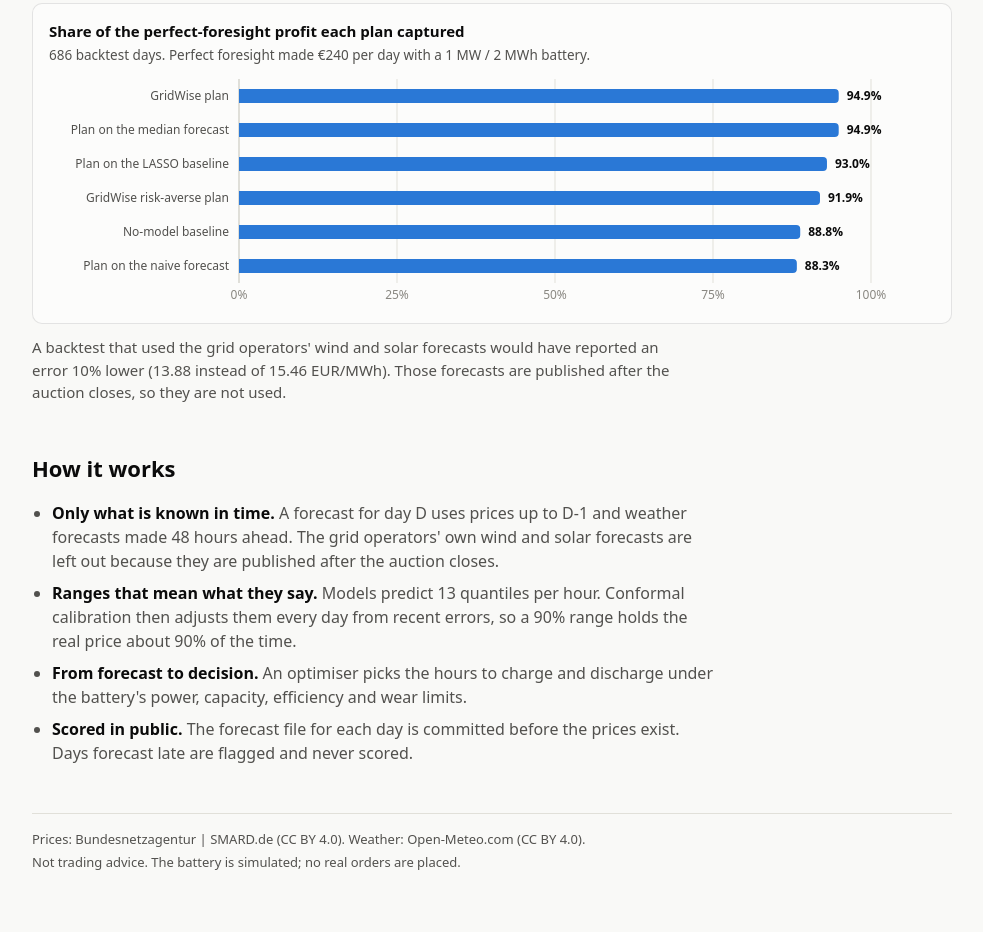
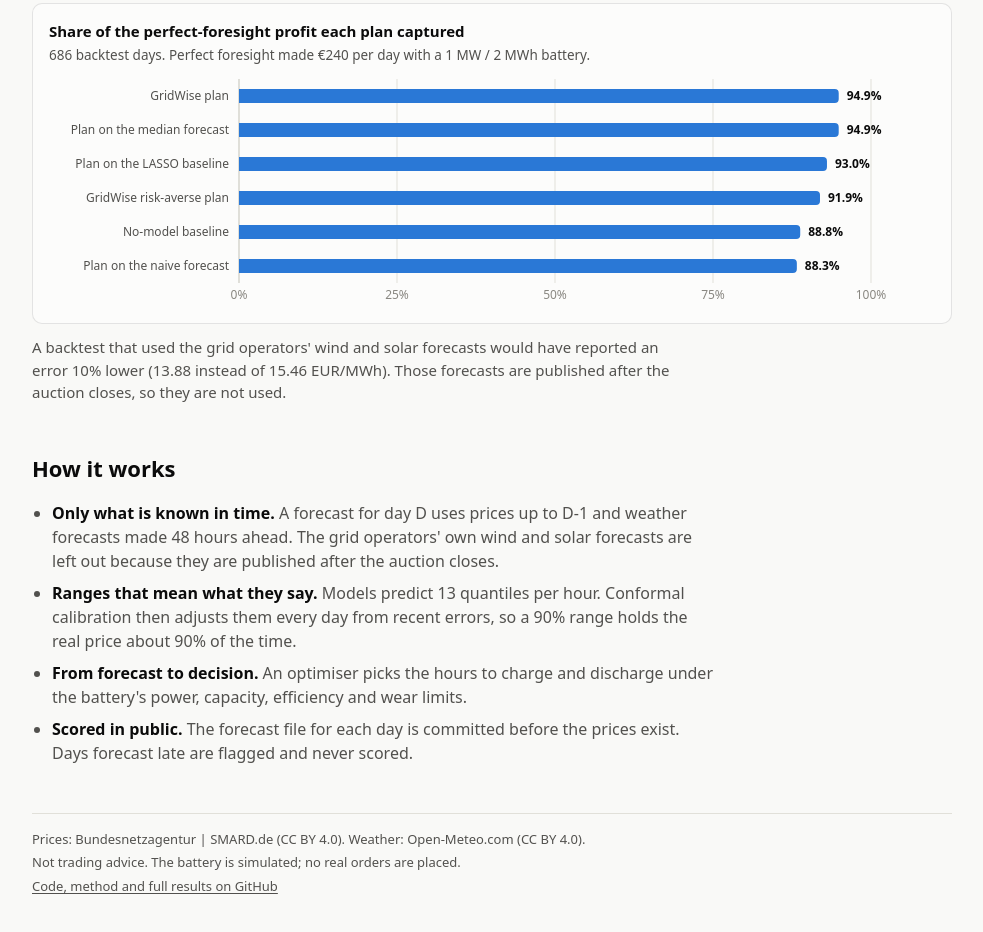
Before and after one commit to Fares-Ayman-1/gridwise-power-forecasting, a plain HTML site: page docs/index.html in a window 1280 px wide. Shown: the part 2264-3196 px from the top of the page, without its empty margins (148-1131 px from the left). Drawn offline with Linux system fonts and the light colour scheme.

Commit message:
Link the public repository and the live dashboard

```diff
--- a/docs/index.html
+++ b/docs/index.html
@@ -96,6 +96,7 @@
   <footer>
     <p id="attribution">Prices: Bundesnetzagentur | SMARD.de (CC BY 4.0). Weather: Open-Meteo.com (CC BY 4.0).</p>
     <p>Not trading advice. The battery is simulated; no real orders are placed.</p>
+    <p><a href="https://github.com/Fares-Ayman-1/gridwise-power-forecasting">Code, method and full results on GitHub</a></p>
   </footer>
 </main>
 <div class="tooltip" id="tooltip" role="status" aria-live="polite" hidden></div>
--- a/docs/style.css
+++ b/docs/style.css
@@ -160,6 +160,7 @@ svg .bar:hover, svg .bar.active { filter: brightness(1.15); }
 .how strong { color: var(--text-primary); font-weight: 600; }
 footer { margin-top: 48px; padding-top: 16px; border-top: 1px solid var(--grid); color: var(--text-secondary); font-size: 13px; }
 footer p { margin: 0 0 4px; }
+footer a { color: inherit; text-decoration: underline; text-underline-offset: 2px; }
 @media (max-width: 520px) {
   h1 { font-size: 32px; }
   main { padding: 28px 14px 48px; }
```
Also changed, not shown: 3 other files.
